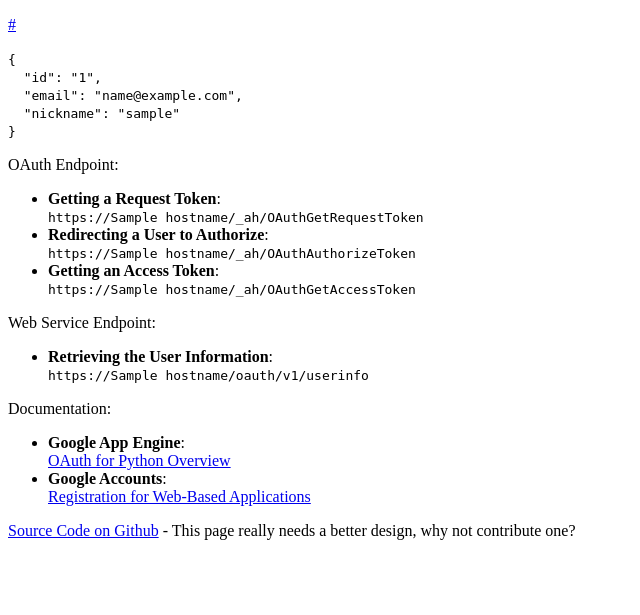
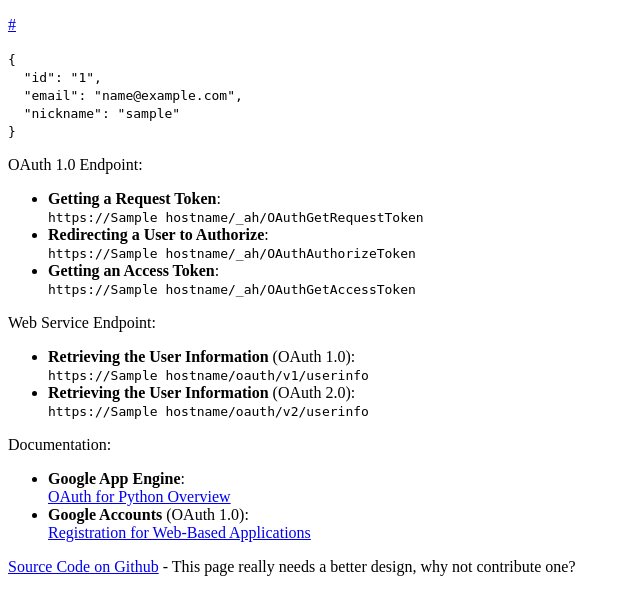
Before and after one commit to mback2k/appengine-oauth-profile, a Python web app: template templates/home.html in a window 1280 px wide. Shown: the top 615 px of the page, without its empty margins (0-640 px from the left). Run offline with Jinja, Linux system fonts and the light colour scheme; the template is opened without the code that fills it: most values are stand-ins (such as "Sample title", 1, 10 or a date in 2020).

Commit message:
Added support for OAuth 2.0

```diff
--- a/app.yaml
+++ b/app.yaml
@@ -1,11 +1,15 @@
 application: oauth-profile
-version: 1
+version: 2
 runtime: python27
 api_version: 1
 threadsafe: true
 
 handlers:
 - url: /oauth/v1/userinfo
+  script: handlers.userinfo.app
+  secure: always
+
+- url: /oauth/v2/userinfo
   script: handlers.userinfo.app
   secure: always
 
--- a/templates/home.html
+++ b/templates/home.html
@@ -12,7 +12,7 @@
   &nbsp;&nbsp;"email": "{{ userinfo.email }}",<br />
   &nbsp;&nbsp;"nickname": "{{ userinfo.nickname }}"<br />
   &#125;</code></p>
-  <p>OAuth Endpoint:<p>
+  <p>OAuth 1.0 Endpoint:<p>
   <ul>
     <li><strong>Getting a Request Token</strong>:<br /><code>https://{{ hostname }}/_ah/OAuthGetRequestToken</code></li>
     <li><strong>Redirecting a User to Authorize</strong>:<br /><code>https://{{ hostname }}/_ah/OAuthAuthorizeToken</code></li>
@@ -20,12 +20,13 @@
   </ul>
   <p>Web Service Endpoint:<p>
   <ul>
-    <li><strong>Retrieving the User Information</strong>:<br /><code>https://{{ hostname }}/oauth/v1/userinfo</code></li>
+    <li><strong>Retrieving the User Information</strong> (OAuth 1.0):<br /><code>https://{{ hostname }}/oauth/v1/userinfo</code></li>
+    <li><strong>Retrieving the User Information</strong> (OAuth 2.0):<br /><code>https://{{ hostname }}/oauth/v2/userinfo</code></li>
   </ul>
   <p>Documentation:</p>
   <ul>
     <li><strong>Google App Engine</strong>:<br /><a href="https://developers.google.com/appengine/docs/python/oauth/overview">OAuth for Python Overview</a></li>
-    <li><strong>Google Accounts</strong>:<br /><a href="https://developers.google.com/accounts/docs/RegistrationForWebAppsAuto">Registration for Web-Based Applications</a></li>
+    <li><strong>Google Accounts</strong> (OAuth 1.0):<br /><a href="https://developers.google.com/accounts/docs/RegistrationForWebAppsAuto">Registration for Web-Based Applications</a></li>
   </ul>
   <p><a href="https://github.com/mback2k/appengine-oauth-profile">Source Code on Github</a> - This page really needs a better design, why not contribute one?</p>
 </body>
```
Also changed, not shown: handlers/userinfo.py (+12 -2 lines), README.md, templates/notfound.html (line endings or trailing spaces), 1 other file.
